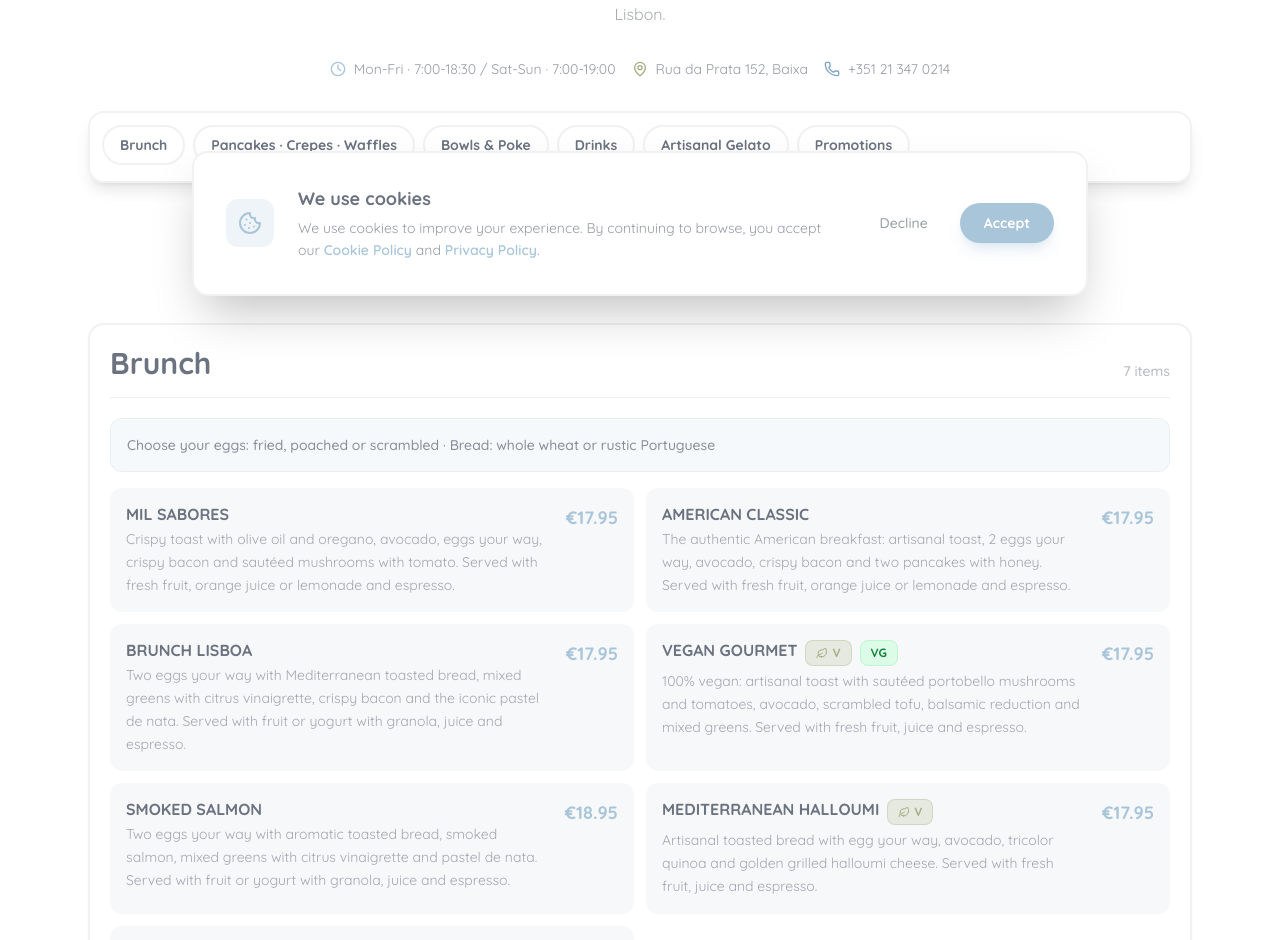
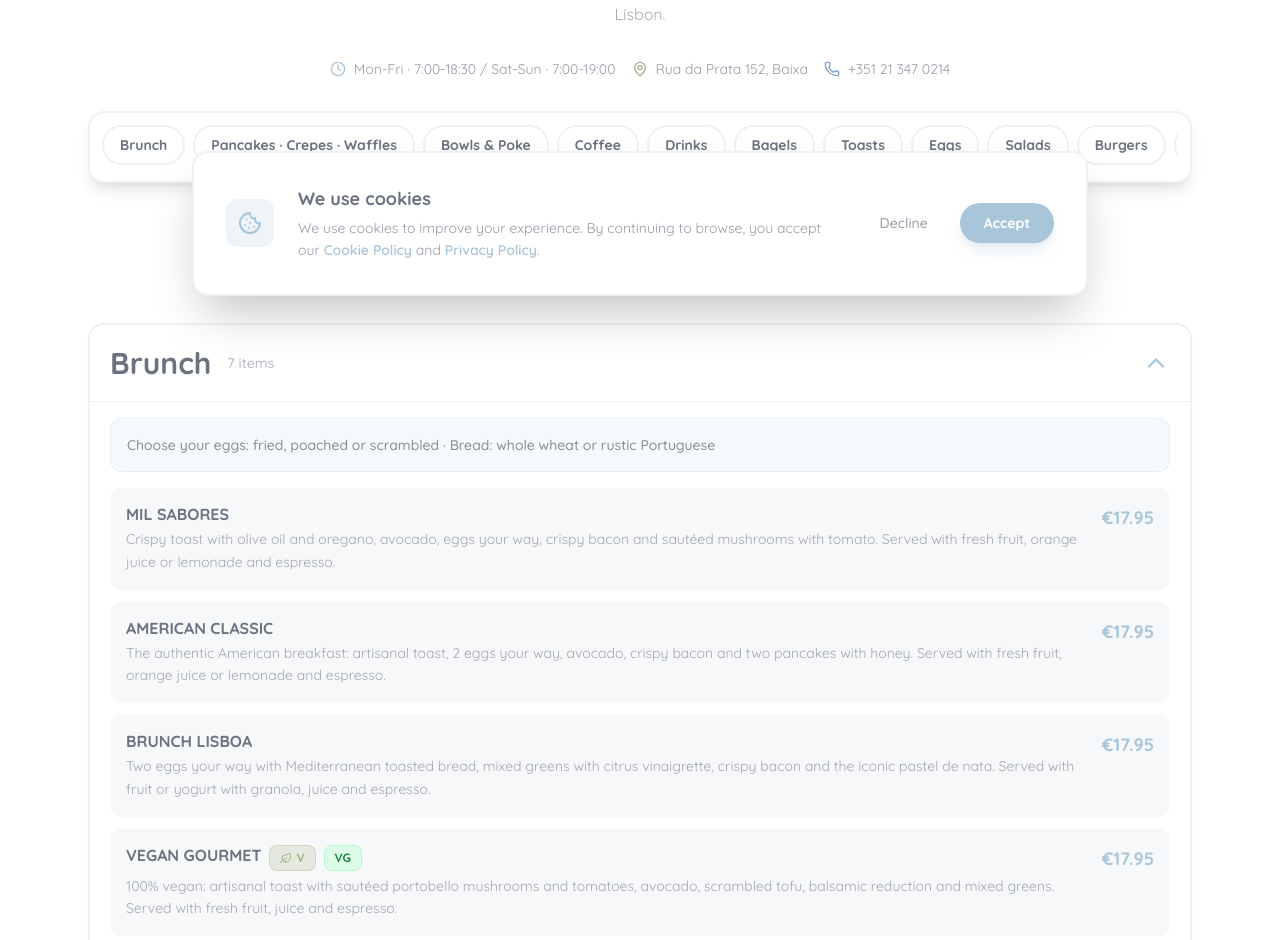
Before and after one commit to josetabares24-png/milsabores, a Next.js app: page /en/menu in a window 1280 px wide. Shown: the part 480-1420 px from the top of the page. Built offline with nearby package versions, Linux system fonts and the light colour scheme.

Commit message:
fix(menu): restore collapsible category sections

```diff
--- a/src/app/[locale]/menu/page.tsx
+++ b/src/app/[locale]/menu/page.tsx
@@ -1,13 +1,14 @@
 'use client'
 
 import { useState } from 'react'
-import { motion } from 'framer-motion'
+import { AnimatePresence, motion } from 'framer-motion'
 import { useTranslations } from 'next-intl'
 import Image from 'next/image'
 import {
   Beer,
   Camera,
   ChefHat,
+  ChevronDown,
   Clock,
   Gift,
   IceCream,
@@ -51,13 +52,6 @@ const categories: Category[] = [
   'cocktails',
   'extras',
 ]
-
-const anchorLinks = [
-  { href: '#category-brunch', label: 'brunch' },
-  { href: '#category-dulces', label: 'dulces' },
-  { href: '#category-bowls', label: 'bowls' },
-  { href: '#category-drinks', label: 'drinks' },
-] as const
 
 const dietaryTags: Record<string, ('vegetarian' | 'vegan' | 'glutenFree')[]> = {
   brunch_mil_sabores: [],
@@ -152,9 +146,29 @@ const promotions = [
 
 export default function MenuPage() {
   const [activeFilter, setActiveFilter] = useState<'all' | 'vegetarian' | 'vegan' | 'glutenFree'>('all')
+  const [expandedCategories, setExpandedCategories] = useState<Set<Category>>(new Set(['brunch']))
   const t = useTranslations('fullMenu')
   const tGelados = useTranslations('gelados')
   const tPromotions = useTranslations('promotions')
+
+  const toggleCategory = (category: Category) => {
+    setExpandedCategories((prev) => {
+      const next = new Set(prev)
+      if (next.has(category)) {
+        next.delete(category)
+      } else {
+        next.add(category)
+      }
+      return next
+    })
+  }
+
+  const openAndScrollToCategory = (category: Category) => {
+    setExpandedCategories((prev) => new Set([...prev, category]))
+    requestAnimationFrame(() => {
+      document.getElementById(`category-${category}`)?.scrollIntoView({ behavior: 'smooth', block: 'start' })
+    })
+  }
 
   const filterItems = (category: Category, itemKey: string) => {
     if (activeFilter === 'all') return true
@@ -224,10 +238,15 @@ export default function MenuPage() {
 
         <nav aria-label={t('jump_title')} className="sticky top-20 z-30 mb-8 rounded-2xl border-2 border-slate/10 bg-white/95 p-3 shadow-lg backdrop-blur">
           <div className="flex gap-2 overflow-x-auto pb-1">
-            {anchorLinks.map((item) => (
-              <a key={item.href} href={item.href} className="whitespace-nowrap rounded-full border-2 border-slate/10 px-4 py-2 text-sm font-bold text-slate transition-colors hover:border-pastel hover:bg-pastel/5">
-                {t(`categories.${item.label}`)}
-              </a>
+            {categories.map((category) => (
+              <button
+                key={category}
+                type="button"
+                onClick={() => openAndScrollToCategory(category)}
+                className="whitespace-nowrap rounded-full border-2 border-slate/10 px-4 py-2 text-sm font-bold text-slate transition-colors hover:border-pastel hover:bg-pastel/5"
+              >
+                {t(`categories.${category}`)}
+              </button>
             ))}
             <a href="#gelados" className="whitespace-nowrap rounded-full border-2 border-slate/10 px-4 py-2 text-sm font-bold text-slate transition-colors hover:border-pastel hover:bg-pastel/5">
               {tGelados('title')}
@@ -258,7 +277,7 @@ export default function MenuPage() {
           </div>
         </section>
 
-        <div id="menu" className="space-y-8">
+        <div id="menu" className="space-y-4">
           {categories.map((category, catIndex) => {
             const rawCategory = t.raw(category) || {}
             const filteredItems = Object.keys(rawCategory).filter((itemKey) => {
@@ -267,6 +286,7 @@ export default function MenuPage() {
             })
 
             if (filteredItems.length === 0) return null
+            const isExpanded = expandedCategories.has(category)
 
             return (
               <motion.section
@@ -275,18 +295,42 @@ export default function MenuPage() {
                 initial={{ opacity: 0, y: 20 }}
                 animate={{ opacity: 1, y: 0 }}
                 transition={{ duration: 0.4, delay: catIndex * 0.03 }}
-                className="scroll-mt-32 rounded-2xl border-2 border-slate/10 bg-white p-5 shadow-sm"
+                className="scroll-mt-32 overflow-hidden rounded-2xl border-2 border-slate/10 bg-white shadow-sm transition-shadow hover:shadow-md"
                 aria-labelledby={`heading-${category}`}
               >
-                <div className="mb-5 flex flex-col gap-2 border-b border-slate/10 pb-4 sm:flex-row sm:items-end sm:justify-between">
-                  <h2 id={`heading-${category}`} className="text-2xl md:text-3xl font-bold text-slate">
+                <button
+                  type="button"
+                  onClick={() => toggleCategory(category)}
+                  aria-expanded={isExpanded}
+                  aria-controls={`panel-${category}`}
+                  className="flex w-full items-center justify-between gap-4 p-5 text-left transition-colors hover:bg-slate/5 focus:outline-none focus-visible:ring-4 focus-visible:ring-pastel/20"
+                >
+                  <span className="flex min-w-0 flex-col gap-1 sm:flex-row sm:items-center sm:gap-4">
+                    <h2 id={`heading-${category}`} className="text-2xl font-bold text-slate md:text-3xl">
                       {t(`categories.${category}`)}
                     </h2>
                     <span className="text-sm font-medium text-slate/50">
                       {filteredItems.length} {t('items_count')}
                     </span>
-                </div>
+                  </span>
+                  <ChevronDown
+                    size={28}
+                    className={`shrink-0 text-pastel transition-transform duration-300 ${isExpanded ? 'rotate-180' : ''}`}
+                    aria-hidden="true"
+                  />
+                </button>
 
+                <AnimatePresence initial={false}>
+                  {isExpanded && (
+                    <motion.div
+                      id={`panel-${category}`}
+                      initial={{ height: 0, opacity: 0 }}
+                      animate={{ height: 'auto', opacity: 1 }}
+                      exit={{ height: 0, opacity: 0 }}
+                      transition={{ duration: 0.25 }}
+                      className="overflow-hidden"
+                    >
+                      <div className="border-t border-slate/10 px-5 pb-5 pt-4">
                         {category === 'brunch' && (
                           <p className="mb-4 rounded-xl border border-pastel/20 bg-pastel/10 p-4 text-sm font-medium text-slate/80">
                             {t('brunch.customization_note')}
@@ -304,25 +348,25 @@ export default function MenuPage() {
                           </p>
                         )}
 
-                <div className="grid gap-3 md:grid-cols-2">
+                        <div className="space-y-3">
                           {filteredItems.map((itemKey, itemIndex) => {
                             const item = t.raw(`${category}.${itemKey}`)
                             const isFirstSaladas = category === 'dulces' && itemKey.startsWith('saladas_') && !filteredItems.slice(0, itemIndex).some((key) => key.startsWith('saladas_'))
                             const isFirstMini = category === 'dulces' && itemKey.startsWith('mini_') && !filteredItems.slice(0, itemIndex).some((key) => key.startsWith('mini_'))
 
                             return (
-                      <div key={itemKey} className={isFirstSaladas || isFirstMini ? 'md:col-span-2' : undefined}>
+                              <div key={itemKey}>
                                 {isFirstSaladas && (
-                          <h3 className="mb-3 mt-2 border-t-2 border-pastel/10 pt-4 text-lg font-bold text-slate">
+                                  <h3 className="mb-3 mt-4 border-t-2 border-pastel/10 pt-4 text-lg font-bold text-slate">
                                     {t('dulces.saladas_title')}
                                   </h3>
                                 )}
                                 {isFirstMini && (
-                          <h3 className="mb-3 mt-2 border-t-2 border-pastel/10 pt-4 text-lg font-bold text-slate">
+                                  <h3 className="mb-3 mt-4 border-t-2 border-pastel/10 pt-4 text-lg font-bold text-slate">
                                     {t('dulces.mini_title')}
                                   </h3>
                                 )}
-                        <article className="flex h-full items-start justify-between gap-4 rounded-xl bg-slate/5 p-4 transition-colors hover:bg-pastel/5">
+                                <article className="flex items-start justify-between gap-4 rounded-xl bg-slate/5 p-4 transition-colors hover:bg-pastel/5">
                                   <div className="min-w-0 flex-1">
                                     <div className="mb-1 flex flex-col gap-2 sm:flex-row sm:items-start">
                                       <h3 className="text-base font-bold leading-tight text-slate">
@@ -346,6 +390,10 @@ export default function MenuPage() {
                             )
                           })}
                         </div>
+                      </div>
+                    </motion.div>
+                  )}
+                </AnimatePresence>
               </motion.section>
             )
           })}
```
Lines whose indentation alone changed are shown as unchanged.
